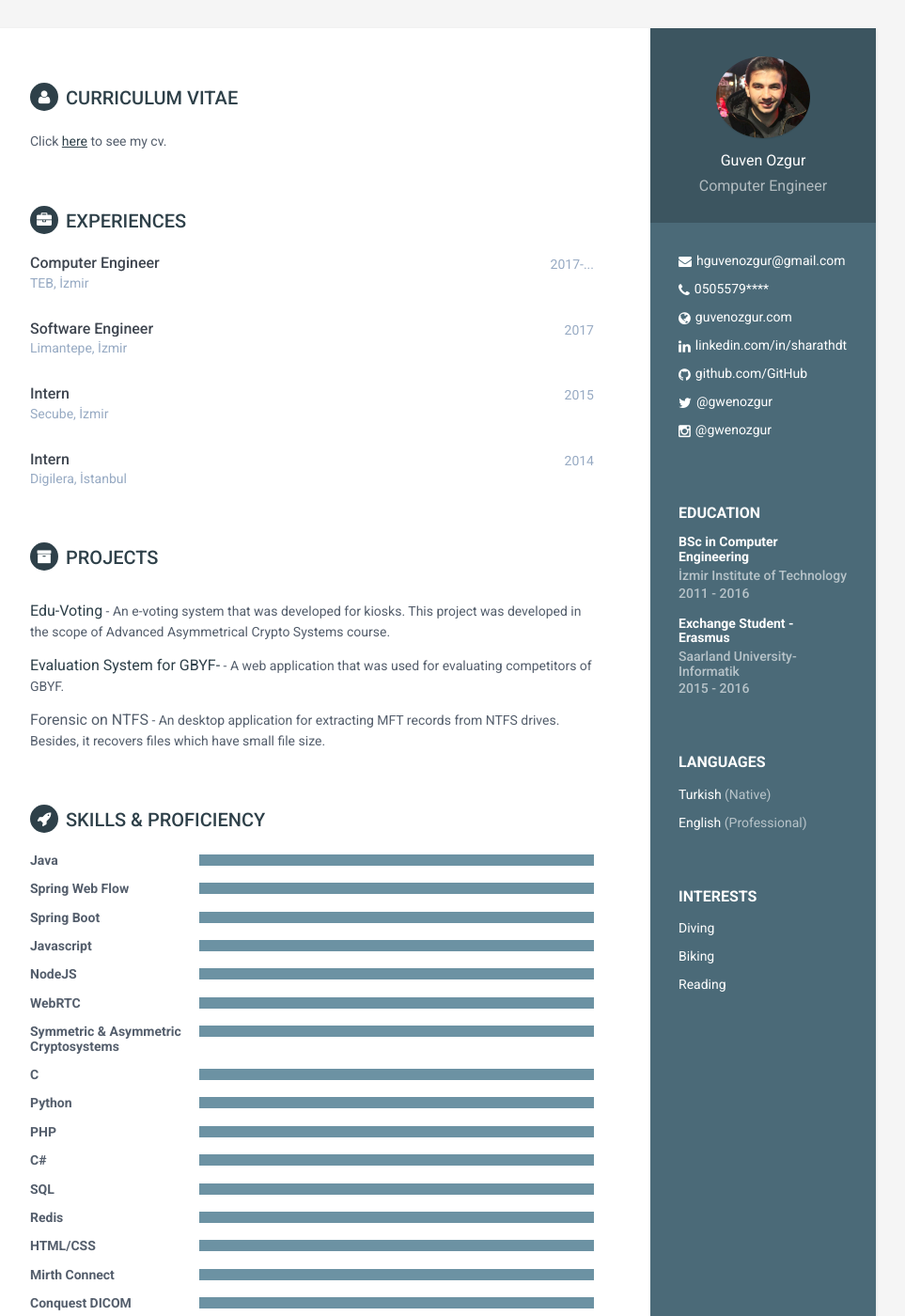
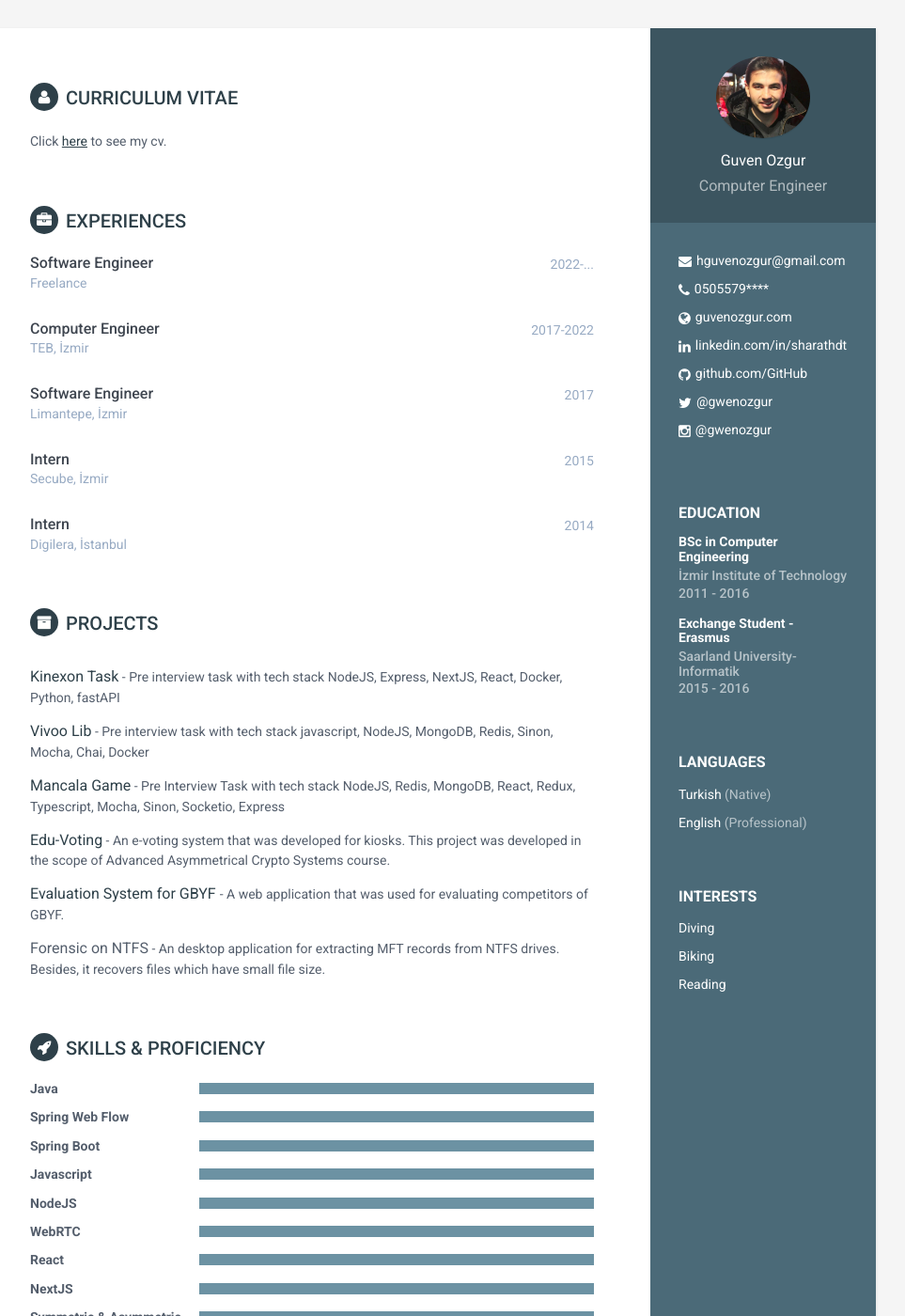
Before and after one commit to guvenozgur/guvenozgur.github.io, a Jekyll site: the page built from index.html, in a window 1280 px wide and 1400 px high. Shown: the whole window at 94% size, without its empty margins (188-1151 px from the left). Built offline with Jekyll 4.4.1, drawn with Linux system fonts in a browser that asks for light colours.

Commit message:
update CV

```diff
--- a/_includes/experience.html
+++ b/_includes/experience.html
@@ -4,8 +4,21 @@
                 <div class="item">
                     <div class="meta">
                         <div class="upper-row">
+                            <h3 class="job-title">Software Engineer</h3>
+                            <div class="time">2022-...</div>
+                        </div><!--//upper-row-->
+                        <div class="company">Freelance</div>
+                    </div><!--//meta-->
+                    <div class="details">
+                        <p> </p>
+                    </div><!--//details-->
+                </div><!--//item-->
+
+                <div class="item">
+                    <div class="meta">
+                        <div class="upper-row">
                             <h3 class="job-title">Computer Engineer</h3>
-                            <div class="time">2017-...</div>
+                            <div class="time">2017-2022</div>
                         </div><!--//upper-row-->
                         <div class="company">TEB, İzmir</div>
                     </div><!--//meta-->
--- a/_includes/projects.html
+++ b/_includes/projects.html
@@ -4,12 +4,25 @@
                     <p></p>
                 </div><!--//intro-->
 
+
+                <div class="item">
+                    <span class="project-title"><a href="https://github.com/guvenozgur/KinexonTask" target="_blank">Kinexon Task</a></span> - <span class="project-tagline"> Pre interview task with tech stack NodeJS, Express, NextJS, React, Docker, Python, fastAPI </span>
+                </div>
+
+                <div class="item">
+                    <span class="project-title"><a href="https://github.com/guvenozgur/VivooLib" target="_blank">Vivoo Lib</a></span> - <span class="project-tagline"> Pre interview task with tech stack javascript, NodeJS, MongoDB, Redis, Sinon, Mocha, Chai, Docker  </span>
+                </div>
+
+                <div class="item">
+                    <span class="project-title"><a href="https://github.com/guvenozgur/mancala" target="_blank">Mancala Game</a></span> - <span class="project-tagline"> Pre Interview Task with tech stack NodeJS, Redis, MongoDB, React, Redux, Typescript, Mocha, Sinon, Socketio, Express </span>
+                </div>
+
                 <div class="item">
                     <span class="project-title"><a href="https://github.com/Edu-Voting" target="_blank">Edu-Voting</a></span> - <span class="project-tagline">An e-voting system that was developed for kiosks. This project was developed in the scope of Advanced Asymmetrical Crypto Systems course. </span>
                 </div><!--//item-->
 
                 <div class="item">
-                    <span class="project-title"><a href="https://github.com/guvenozgur/GBYF2015-Degerlendirme-Sistemi" target="_blank"> Evaluation System for GBYF-</a></span> -
+                    <span class="project-title"><a href="https://github.com/guvenozgur/GBYF2015-Degerlendirme-Sistemi" target="_blank"> Evaluation System for GBYF </a></span> -
                     <span class="project-tagline"> A web application that was used for evaluating competitors of GBYF. </span>
                 </div><!--//item-->
 
--- a/_includes/skills.html
+++ b/_includes/skills.html
@@ -47,6 +47,22 @@
                         <h3 class="level-title">WebRTC</h3>
                         <div class="level-bar">
                             <div class="level-bar-inner" data-level="70%">
+                            </div>
+                        </div><!--//level-bar-->
+                    </div><!--//item-->
+
+                    <div class="item">
+                        <h3 class="level-title">React </h3>
+                        <div class="level-bar">
+                            <div class="level-bar-inner" data-level="70%">
+                            </div>
+                        </div><!--//level-bar-->
+                    </div><!--//item-->
+
+                    <div class="item">
+                        <h3 class="level-title">NextJS </h3>
+                        <div class="level-bar">
+                            <div class="level-bar-inner" data-level="60%">
                             </div>
                         </div><!--//level-bar-->
                     </div><!--//item-->
```
